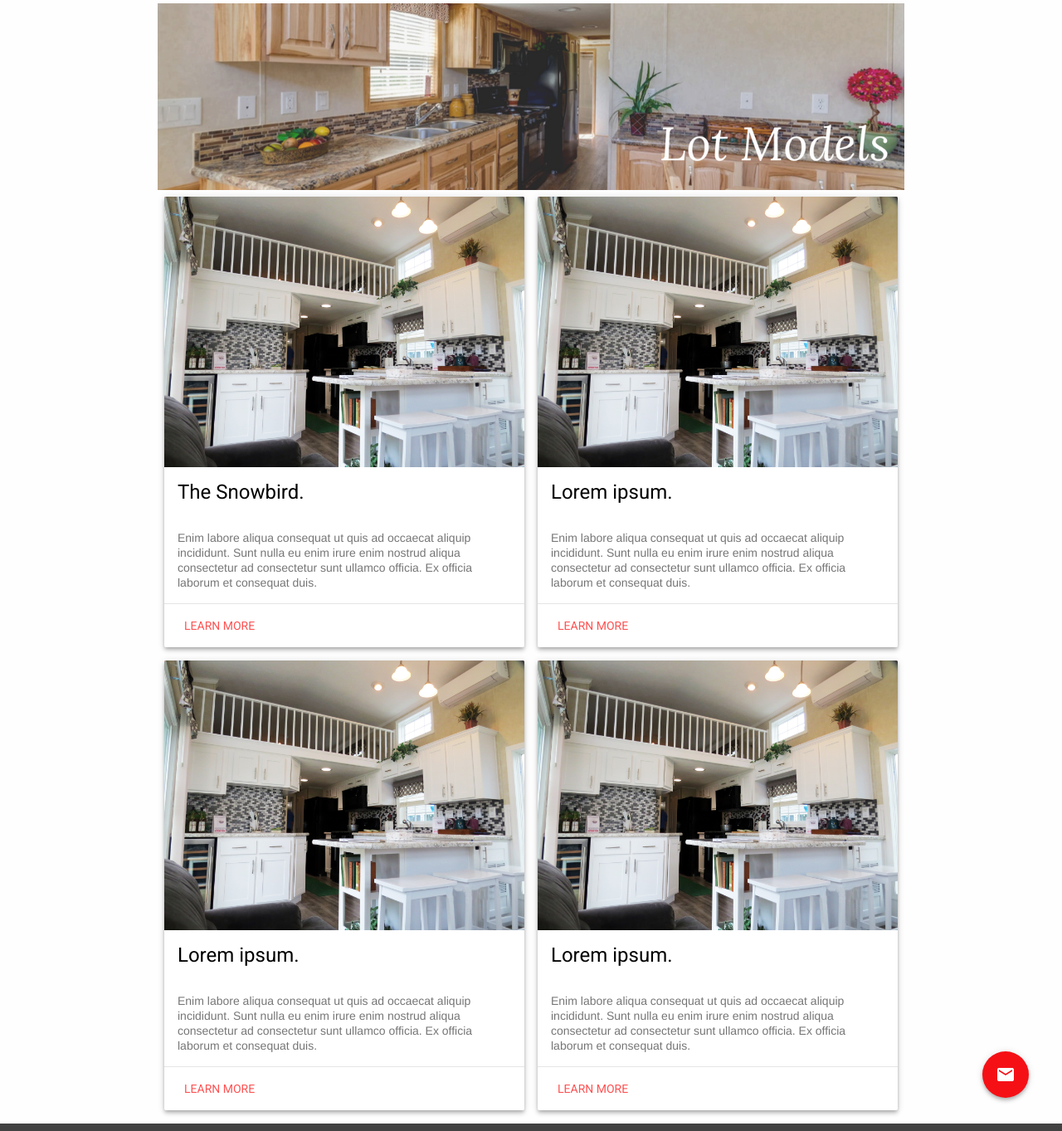
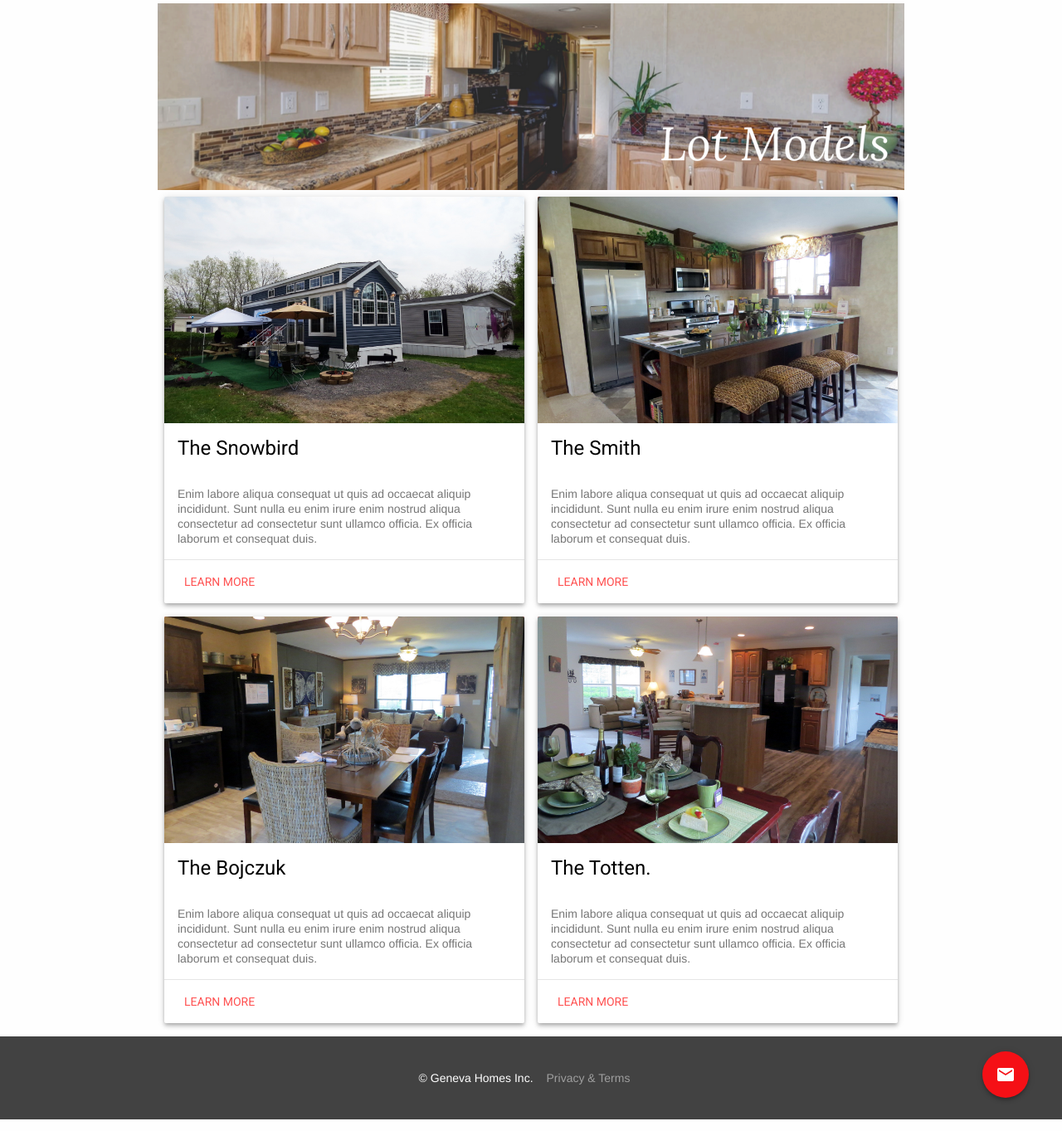
Before and after one commit to anicjeff/Geneva-Homes, a PHP site: page /models.php in a window 1280 px wide. Shown: the part 328-1691 px from the top of the page at 83% size. Run offline with PHP 8.4, Linux system fonts and the light colour scheme; some libraries are stand-ins or nearby versions.

Commit message:
models page layout done

```diff
--- a/includes/footer.php
+++ b/includes/footer.php
@@ -6,7 +6,6 @@
             </footer>
             </main>
             <script src="https://code.getmdl.io/1.3.0/material.min.js" defer></script>
-            <script src="ism/js/ism-2.2.min.js" defer></script>
             <script  src="https://maps.googleapis.com/maps/api/js?key=AIzaSyCPfX4oYrdTuHcqYvbVA2kxVe6FleOMQmg &callback=initMap"></script>
         </div>
     </body>
--- a/models.php
+++ b/models.php
@@ -15,42 +15,42 @@
               </div>
 
     <div class="mdl-cell mdl-cell--6-col mdl-card mdl-shadow--4dp portfolio-card-page">
-        <div class="mdl-card__media"><img class="article-image" src="img/sb1.jpg" border="0" alt=""></div>
-        <div class="mdl-card__title"><h2 class="mdl-card__title-text">The Snowbird.</h2></div>
+        <div class="mdl-card__media"><img class="article-image" src="img/models/snowbirdtitle.jpg" border="0" alt=""></div>
+        <div class="mdl-card__title"><h2 class="mdl-card__title-text">The Snowbird</h2></div>
         <div class="mdl-card__supporting-text">Enim labore aliqua consequat ut quis ad occaecat aliquip incididunt. Sunt nulla eu enim irure enim nostrud aliqua consectetur ad consectetur sunt ullamco officia. Ex officia laborum et consequat duis.</div>
         <div class="mdl-card__actions mdl-card--border">
-          <a class="mdl-button mdl-button--colored mdl-js-button mdl-js-ripple-effect mdl-button--accent" href="portfolio-page.html">
+          <a class="mdl-button mdl-button--colored mdl-js-button mdl-js-ripple-effect mdl-button--accent" href="models/snowbird.php">
             Learn More
           </a>
         </div>
     </div>
     <div class="mdl-cell mdl-cell--6-col mdl-card mdl-shadow--4dp portfolio-card-page">
-        <div class="mdl-card__media"><img class="article-image" src="img/sb1.jpg" border="0" alt=""></div>
-        <div class="mdl-card__title"><h2 class="mdl-card__title-text">Lorem ipsum.</h2></div>
+        <div class="mdl-card__media"><img class="article-image" src="img/models/thesmithtitle.jpg" border="0" alt=""></div>
+        <div class="mdl-card__title"><h2 class="mdl-card__title-text">The Smith</h2></div>
         <div class="mdl-card__supporting-text">Enim labore aliqua consequat ut quis ad occaecat aliquip incididunt. Sunt nulla eu enim irure enim nostrud aliqua consectetur ad consectetur sunt ullamco officia. Ex officia laborum et consequat duis.</div>
         <div class="mdl-card__actions mdl-card--border">
-          <a class="mdl-button mdl-button--colored mdl-js-button mdl-js-ripple-effect mdl-button--accent" href="portfolio-page.html">
+          <a class="mdl-button mdl-button--colored mdl-js-button mdl-js-ripple-effect mdl-button--accent" href="models/smith.php">
             Learn More
           </a>
         </div>
     </div>
     <div class="mdl-cell mdl-cell--6-col mdl-card mdl-shadow--4dp portfolio-card-page">
-        <div class="mdl-card__media"><img class="article-image" src="img/sb1.jpg" border="0" alt=""></div>
-        <div class="mdl-card__title"><h2 class="mdl-card__title-text">Lorem ipsum.</h2></div>
+        <div class="mdl-card__media"><img class="article-image" src="img/models/bojczuktitile.jpg" border="0" alt=""></div>
+        <div class="mdl-card__title"><h2 class="mdl-card__title-text">The Bojczuk</h2></div>
         <div class="mdl-card__supporting-text">Enim labore aliqua consequat ut quis ad occaecat aliquip incididunt. Sunt nulla eu enim irure enim nostrud aliqua consectetur ad consectetur sunt ullamco officia. Ex officia laborum et consequat duis.</div>
         <div class="mdl-card__actions mdl-card--border">
-          <a class="mdl-button mdl-button--colored mdl-js-button mdl-js-ripple-effect mdl-button--accent" href="portfolio-page.html">
+          <a class="mdl-button mdl-button--colored mdl-js-button mdl-js-ripple-effect mdl-button--accent" href="models/bojczuk.php">
             Learn More
           </a>
         </div>
     </div>
 
     <div class="mdl-cell mdl-cell--6-col mdl-card mdl-shadow--4dp portfolio-card-page">
-        <div class="mdl-card__media"><img class="article-image" src="img/sb1.jpg" border="0" alt=""></div>
-        <div class="mdl-card__title"><h2 class="mdl-card__title-text">Lorem ipsum.</h2></div>
+        <div class="mdl-card__media"><img class="article-image" src="img/models/tottentitle.jpg" border="0" alt=""></div>
+        <div class="mdl-card__title"><h2 class="mdl-card__title-text">The Totten.</h2></div>
         <div class="mdl-card__supporting-text">Enim labore aliqua consequat ut quis ad occaecat aliquip incididunt. Sunt nulla eu enim irure enim nostrud aliqua consectetur ad consectetur sunt ullamco officia. Ex officia laborum et consequat duis.</div>
         <div class="mdl-card__actions mdl-card--border">
-          <a class="mdl-button mdl-button--colored mdl-js-button mdl-js-ripple-effect mdl-button--accent" href="portfolio-page.html">
+          <a class="mdl-button mdl-button--colored mdl-js-button mdl-js-ripple-effect mdl-button--accent" href="models/totten.php">
             Learn More
           </a>
         </div>
--- a/styles/main.css
+++ b/styles/main.css
@@ -217,8 +217,9 @@ img {
 }
 
 img.article-image {
-  width: 100%;
-  height: auto;
+    max-width: 100%;
+    height: auto;
+    display: block;
 }
 
 .demo-card-image.mdl-card {
```
Also changed, not shown: includes/modelsnav.php (added, +51 -0 lines), models/snowbird.php (added, +46 -0 lines), img/models/bojczuktitile.jpg (added), img/models/snowbirdtitle.jpg, img/models/thesmithtitle.jpg (added), img/models/tottentitle.jpg (added).
